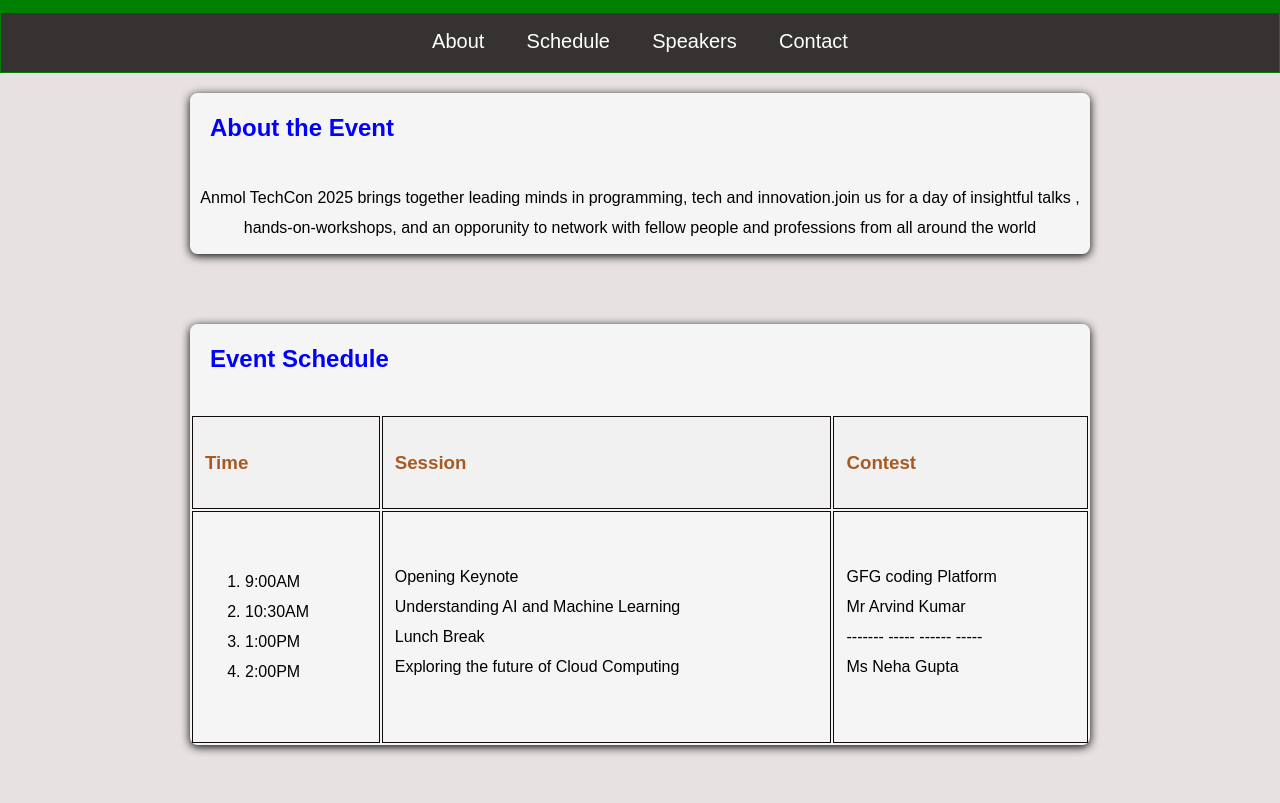
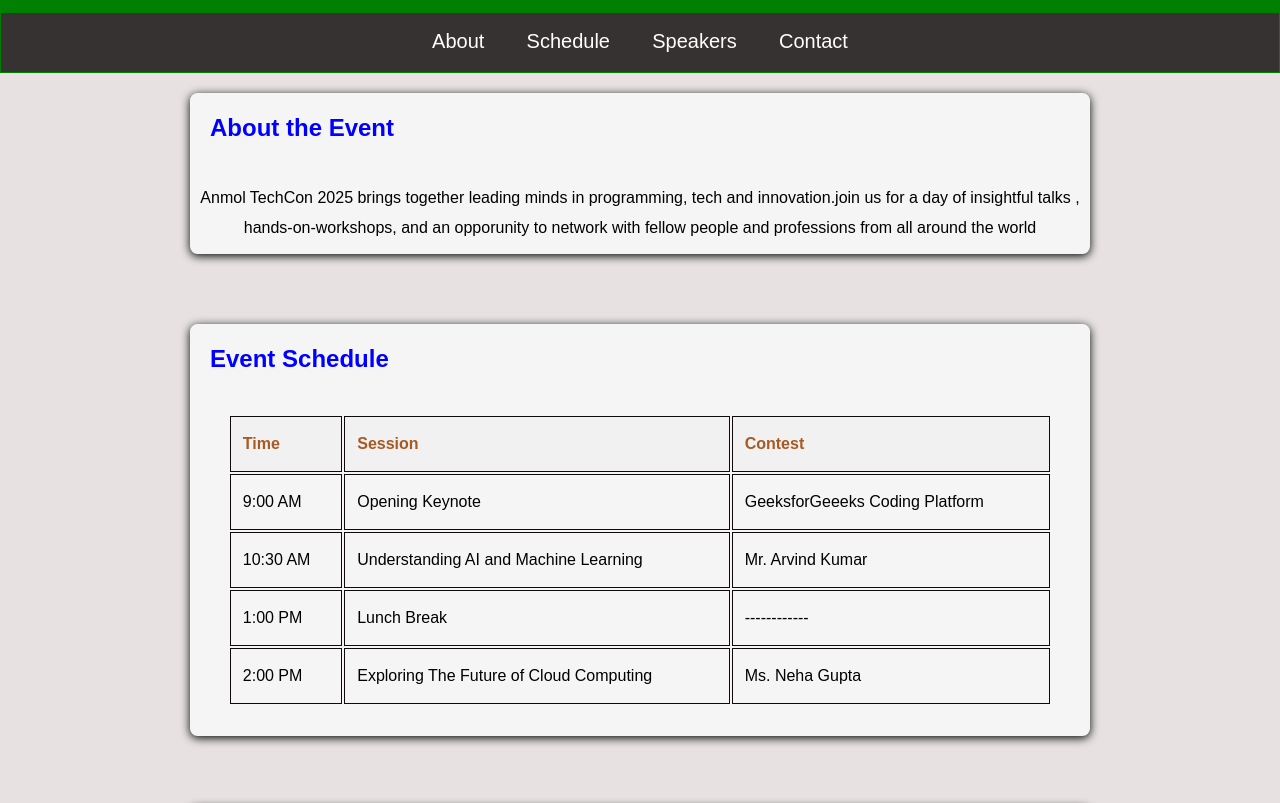
Before and after one commit to Anmol0240/Event-Website, a plain HTML site: page index.html in a window 1280 px wide. Shown: the part 122-925 px from the top of the page. Drawn offline with Linux system fonts and the light colour scheme.

Commit message:
final Update index.html

```diff
--- a/index.html
+++ b/index.html
@@ -43,53 +43,52 @@
         <h2>
             Event Schedule
         </h2>
-        <table width="100%">
+        <table class="tbl1">
             <thead>
+                <tr>
                     <th>
-                       <h3>Time</h3>
+                        Time
                     </th>
 
 
                     <th>
-                    <h3>Session</h3>
+                         Session
                     </th>
                     <th>
-                    <h3>Contest</h3>
+                         Contest
                     </th>
+
+                </tr>
             </thead>
 
 
+
+            <tbody>
                 <tr>
-                <td>
-                    <p>
-                        <ol>
-                            <li>9:00AM</li>
-                            <li>10:30AM</li>
-                            <li>1:00PM</li>
-                            <li>2:00PM</li>
-
-                        </ol>
-                    </p>
-                </td>
+                    <td>9:00 AM</td>
+                    <td>Opening Keynote</td>
+                    <td>GeeksforGeeeks Coding Platform</td>
+                </tr>
+                <tr>
+                    <td>10:30 AM</td>
+                    <td>Understanding AI and Machine Learning</td>
+                    <td>Mr. Arvind Kumar</td>
+                </tr>
+                <tr>
+                    <td>1:00 PM</td>
+                    <td>Lunch Break</td>
+                    <td>------------</td>
+                </tr>
+                <tr>
+                    <td>2:00 PM</td>
+                    <td>Exploring The Future of Cloud Computing</td>
+                    <td>Ms. Neha Gupta</td>
+                </tr>
+            </tbody>
 
 
-
-
-                <td>
-
-                    <p>Opening Keynote <br>Understanding AI and Machine Learning <br> Lunch Break <br>Exploring the future of Cloud Computing </p>
-                </td>
-
-
-                <td>
-                    <p>
-                        GFG coding Platform <br>Mr Arvind Kumar <br>------- ----- ------ ----- <br>Ms Neha Gupta
-                    </p>
-                </td>
-
-            </tr>
-
         </table>
+        <br>
     </section>
 
 
@@ -106,7 +105,7 @@
 
     <section id="Contact">
         <h2>Contact Us</h2>
-        <form action="thank you.html">
+        <form action="thank you.html" class="form">
             <label for="name">Name: </label>
             <input type="text" required><br><br>
             <label for="Email">Email: </label>
@@ -116,6 +115,7 @@
             <textarea name="" id="message" cols="50" rows="10" required></textarea>
             <br><br>
             <input type="submit" value="send" >
+            <br><br>
         </form>
     </section>
 </body>
```
Lines whose indentation alone changed are shown as unchanged.
